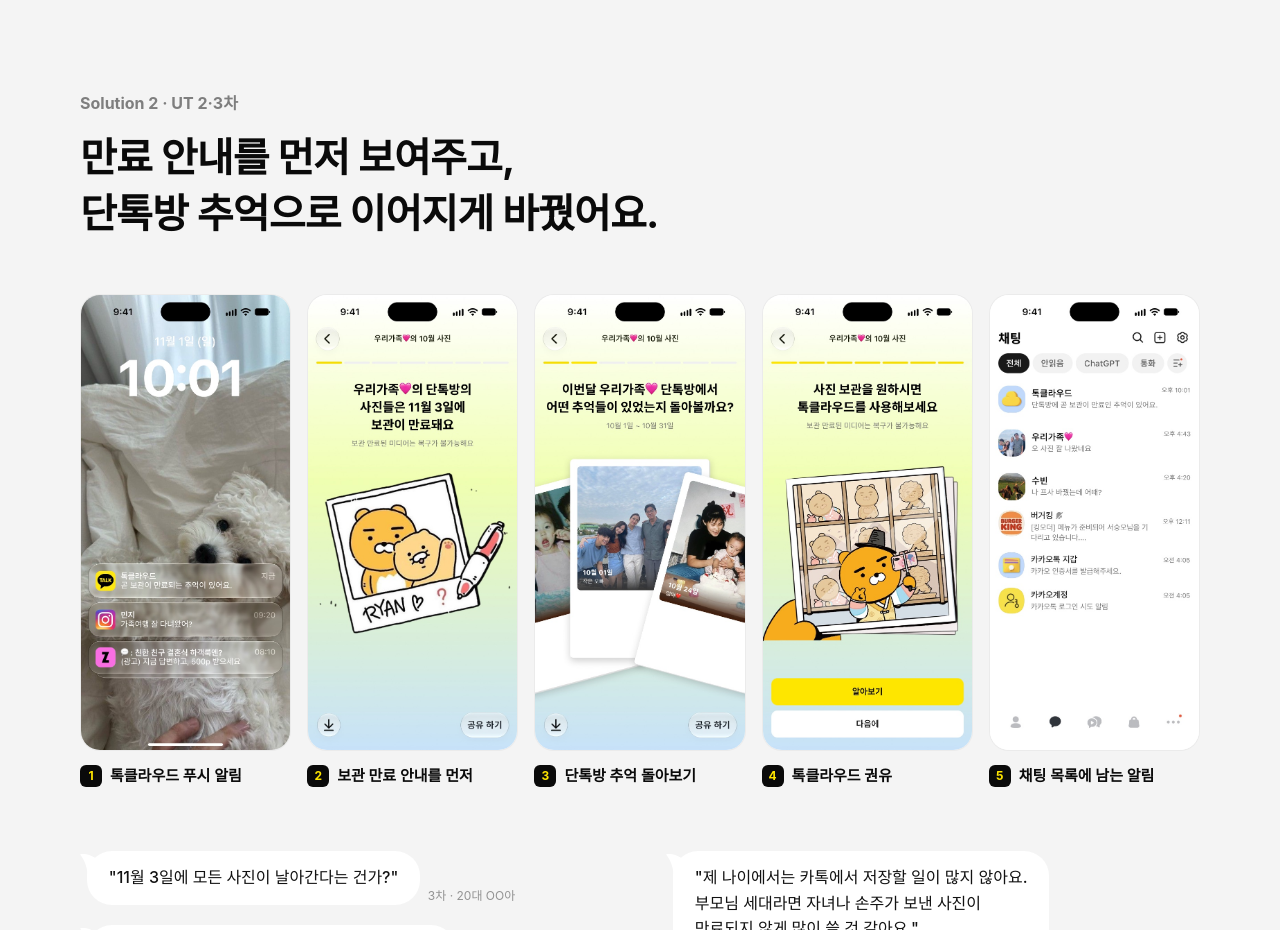
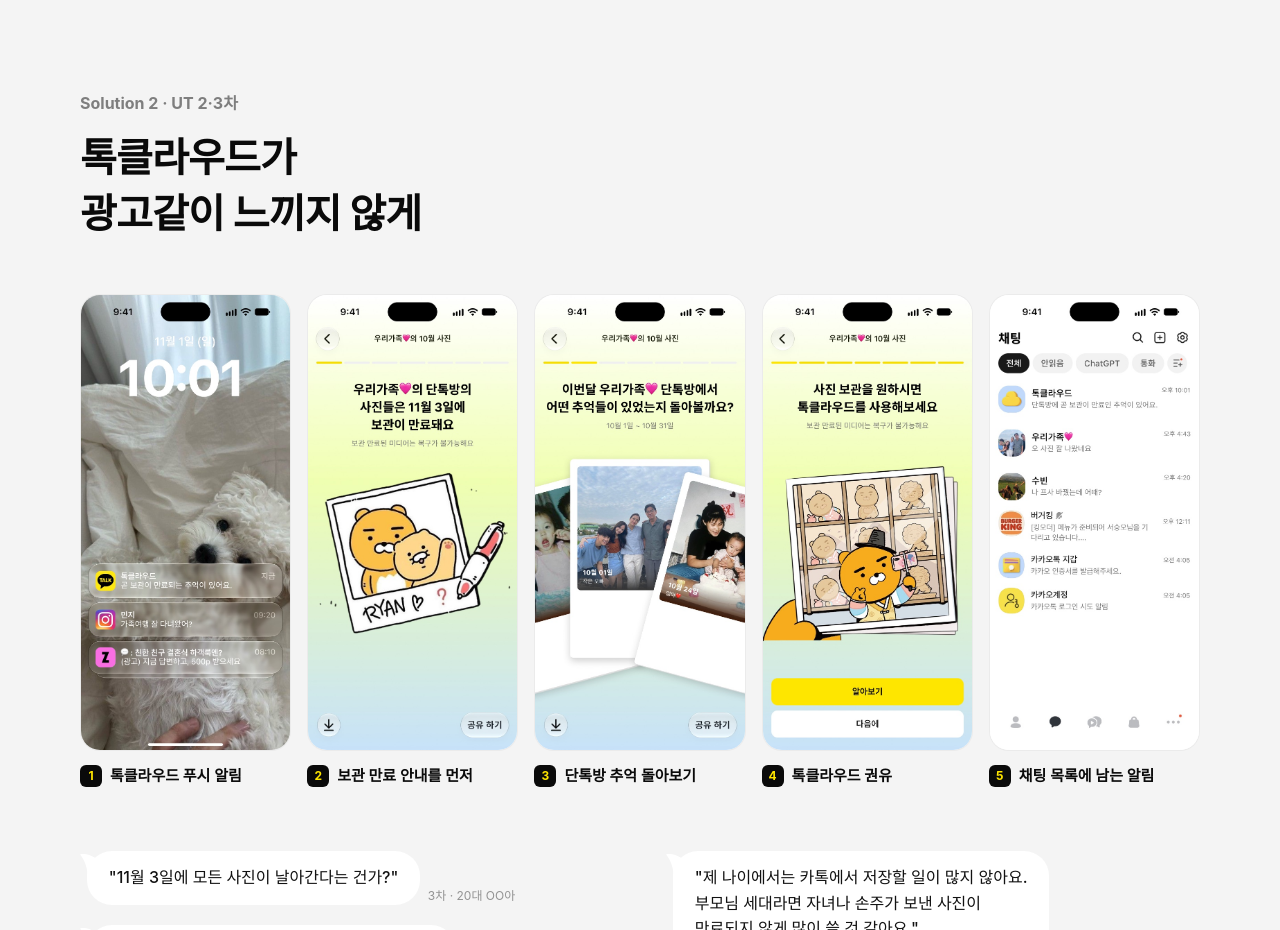
Before and after one commit to Ssio9X/talkdrawer-prototype, a plain HTML site: page landing-2/index.html in a window 1280 px wide. Shown: the part 4420-5350 px from the top of the page. Drawn offline with Linux system fonts and the light colour scheme.

Commit message:
랜딩 2차: Solution 2 제목 '톡클라우드가 광고같이 느끼지 않게'
Co-Authored-By: Claude Opus 5.5 <noreply@anthropic.com>

```diff
--- a/landing-2/index.html
+++ b/landing-2/index.html
@@ -547,7 +547,7 @@ footer .wrap{display:flex;justify-content:space-between;gap:24px;flex-wrap:wrap}
 
 <!-- 6 Solution 2 · Figma 551:18817 -->
 <section class="so gr" id="sol2"><div class="sx">
-  <div class="sx-head rv"><p class="sx-k">Solution 2 · UT 2·3차</p><h2>만료 안내를 먼저 보여주고,<br> 단톡방 추억으로 이어지게 바꿨어요.</h2></div>
+  <div class="sx-head rv"><p class="sx-k">Solution 2 · UT 2·3차</p><h2>톡클라우드가<br> 광고같이 느끼지 않게</h2></div>
   <ol class="strip rv">
     <li><img src="img/s2-push.jpg" width="402" height="874" alt="잠금화면 푸시: 곧 보관이 만료되는 추억이 있어요" loading="lazy"><span><i>1</i>톡클라우드 푸시 알림</span></li>
     <li><img src="img/s2-expire.jpg" width="402" height="874" alt="우리가족 단톡방의 사진들은 11월 3일에 보관이 만료돼요" loading="lazy"><span><i>2</i>보관 만료 안내를 먼저</span></li>
```
